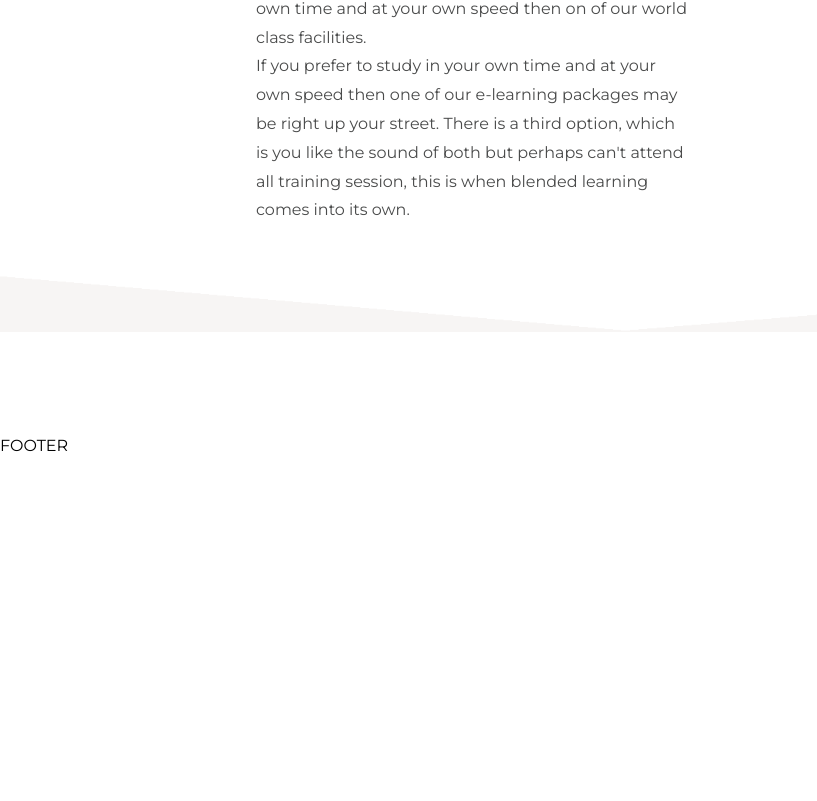
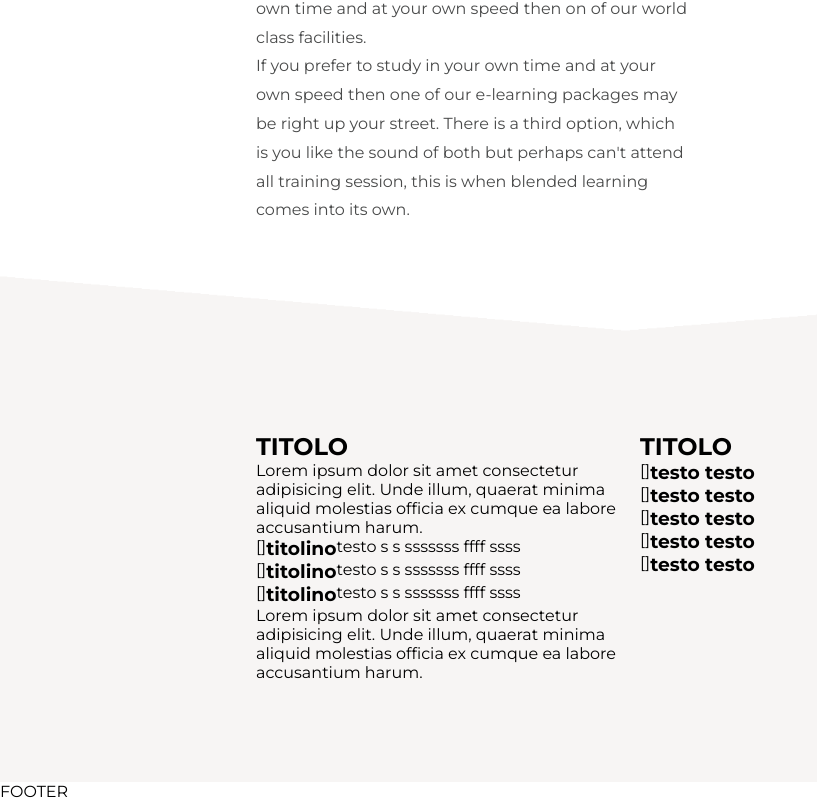
Before and after one commit to yurididomenico/proj-html-vuejs, a Vue app: page / in a window 1280 px wide. Shown: the part 1816-2617 px from the top of the page, without its empty margins (0-817 px from the left). Before the commit the page ends 2271 px from the top, so only its background shows below. Built offline with nearby package versions, Linux system fonts and the light colour scheme.

Commit message:
Class: Struttura

```diff
--- a/src/components/ComponenteMain.vue
+++ b/src/components/ComponenteMain.vue
@@ -2,18 +2,21 @@
   <main>
     <SectionJumbotron/>
     <SectionChoose/>
+    <SectionClass/>
   </main>
 </template>
 
 <script>
 import SectionJumbotron from './SectionJumbotron.vue'
 import SectionChoose from './SectionChoose.vue'
+import SectionClass from './SectionClass.vue'
 
 export default {
   name: 'ComponenteMain',
   components: {
     SectionJumbotron,
-    SectionChoose
+    SectionChoose,
+    SectionClass
   }
 }
 </script>
--- a/src/components/SectionChoose.vue
+++ b/src/components/SectionChoose.vue
@@ -54,7 +54,7 @@ export default {
 
 section
 {
-  padding: 100px 0;
+  padding: 100px 0 0;
   text-align: center;
   .titolo,
   .sotto_titolo,
@@ -203,6 +203,7 @@ section
     img
     {
       width: 100%;
+      display: block;
     }
   }
 }
--- /dev/null
+++ b/src/components/SectionClass.vue
@@ -0,0 +1,70 @@
+<template>
+  <section>
+    <div class="contenitore f-mode">
+      <div class="class-facilities">
+        <h2>TITOLO</h2>
+        <p>Lorem ipsum dolor sit amet consectetur adipisicing elit. Unde illum, quaerat minima aliquid molestias officia ex cumque ea labore accusantium harum.</p>
+        <div>
+          <div class="f-mode">
+            <span>[]</span>
+            <h3>titolino</h3>
+            <p>testo s s  sssssss ffff ssss </p>
+          </div>
+          <div class="f-mode">
+            <span>[]</span>
+            <h3>titolino</h3>
+            <p>testo s s  sssssss ffff ssss </p>
+          </div>
+          <div class="f-mode">
+            <span>[]</span>
+            <h3>titolino</h3>
+            <p>testo s s  sssssss ffff ssss </p>
+          </div>
+        </div>
+        <p>Lorem ipsum dolor sit amet consectetur adipisicing elit. Unde illum, quaerat minima aliquid molestias officia ex cumque ea labore accusantium harum.</p>
+      </div>
+
+      <div class="class-values">
+        <h2>TITOLO</h2>
+        <div class="f-mode">
+          <span>[]</span>
+          <h3>testo testo</h3>
+        </div>
+        <div class="f-mode">
+          <span>[]</span>
+          <h3>testo testo</h3>
+        </div>
+        <div class="f-mode">
+          <span>[]</span>
+          <h3>testo testo</h3>
+        </div>
+        <div class="f-mode">
+          <span>[]</span>
+          <h3>testo testo</h3>
+        </div>
+        <div class="f-mode">
+          <span>[]</span>
+          <h3>testo testo</h3>
+        </div>
+      </div>
+    </div>
+  </section>
+</template>
+
+<script>
+export default {
+  name: 'SectionClass'
+}
+</script>
+
+<style scoped lang="scss">
+section
+{
+  background-color: #f7f5f4;
+  padding: 100px 0;
+  .class-facilities
+  {
+    flex-basis: 50%;
+  }
+}
+</style>
```
